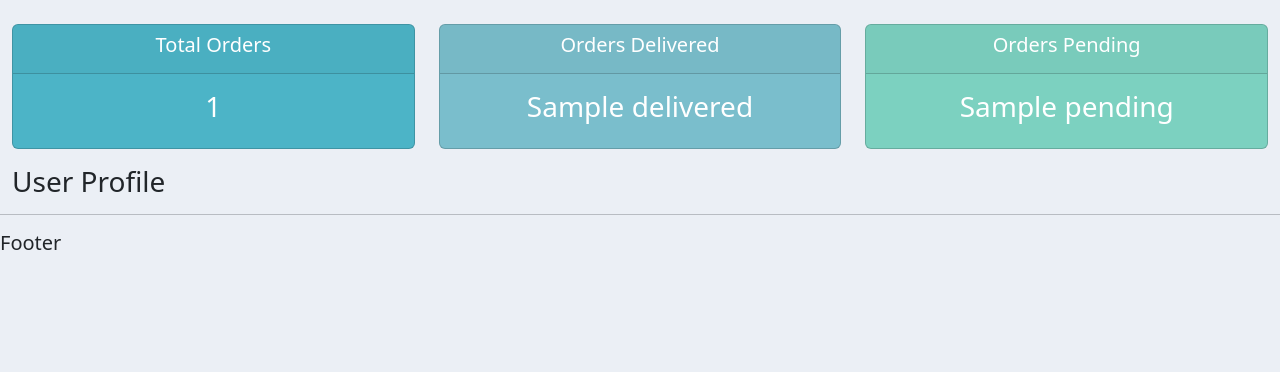
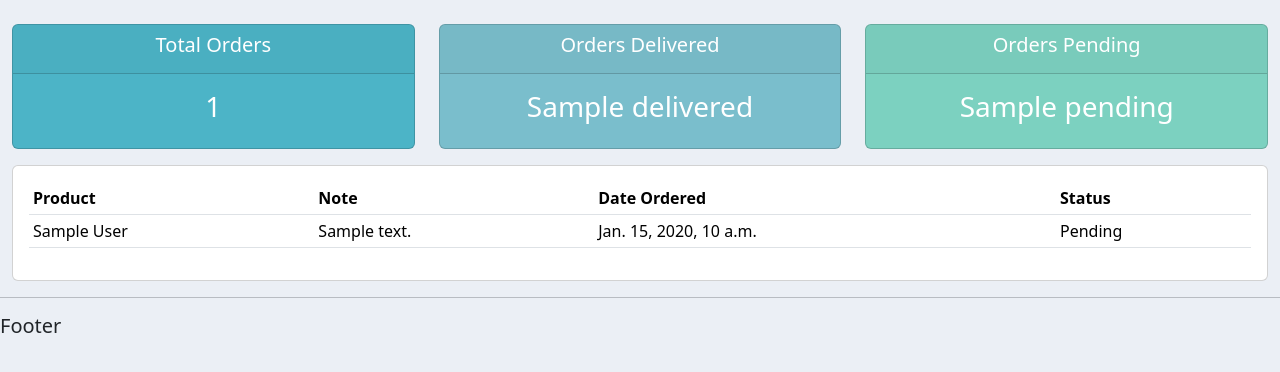
Before and after one commit to kkgan02/django-order-management, a Django app: template crm/accounts/templates/accounts/user.html in a window 1280 px wide. Shown: the part 48-420 px from the top of the page. Run offline with Django 4.2, Linux system fonts and the light colour scheme; tables that the repository leaves empty hold one stand-in row (values such as "Sample post"); the template is opened without the code that fills it: values that come from a table or form of the project are taken from there, most other values are stand-ins (such as "Sample title", 1, 10 or a date in 2020).

Commit message:
add user order in user profile page

```diff
--- a/crm/accounts/templates/accounts/user.html
+++ b/crm/accounts/templates/accounts/user.html
@@ -2,6 +2,27 @@
 {% block content %}
 {% include 'accounts/status.html' %}
 
-<h3>User Profile</h3>
+<div class="row">
+  <div class="col-md">
+    <div class="card card-body">
+      <table class="table table-sm">
+        <tr>
+          <th>Product</th>
+          <th>Note</th>
+          <th>Date Ordered</th>
+          <th>Status</th>
+        </tr>
+        {% for order in orders %}
+        <tr>
+          <td>{{order.product}}</td>
+          <td>{{order.note}}</td>
+          <td>{{order.date_created}}</td>
+          <td>{{order.status}}</td>
+        </tr>
+        {% endfor %}
+      </table>
+    </div>
+  </div>
+</div>
 
 {% endblock content %}
```
Also changed, not shown: crm/accounts/views.py (+13 -1 lines).
